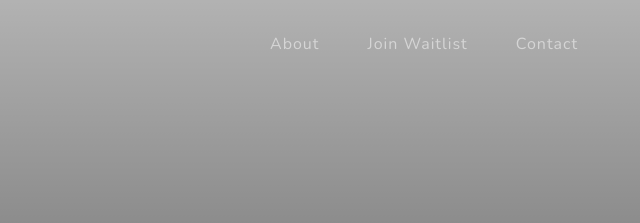
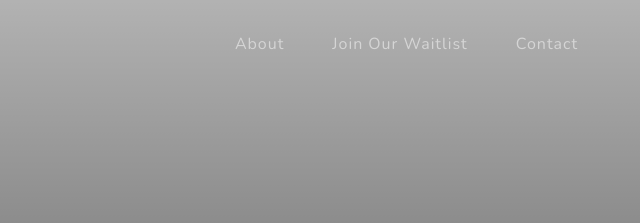
Before and after one commit to ofTarradiddle/oftarradiddle.github.io, a plain HTML site: page index.html in a window 1280 px wide. Shown: the top 223 px of the page, 596-1236 px from the left. Drawn offline with nearby package versions, Linux system fonts and the light colour scheme; files whose address does not match are found by name.

Commit message:
Update index.html

```diff
--- a/index.html
+++ b/index.html
@@ -34,7 +34,7 @@
                     <ul class="navbar-nav ml-auto">
                         <li class="nav-item"><a class="nav-link js-scroll-trigger" href="#about">About</a></li>
 
-                        <li class="nav-item"><a class="nav-link js-scroll-trigger" href="#signup"> Join Waitlist</a></li>
+                        <li class="nav-item"><a class="nav-link js-scroll-trigger" href="#signup"> Join Our Waitlist</a></li>
 
                         <li class="nav-item"><a class="nav-link js-scroll-trigger" href="#contact">Contact</a></li>
 
```
